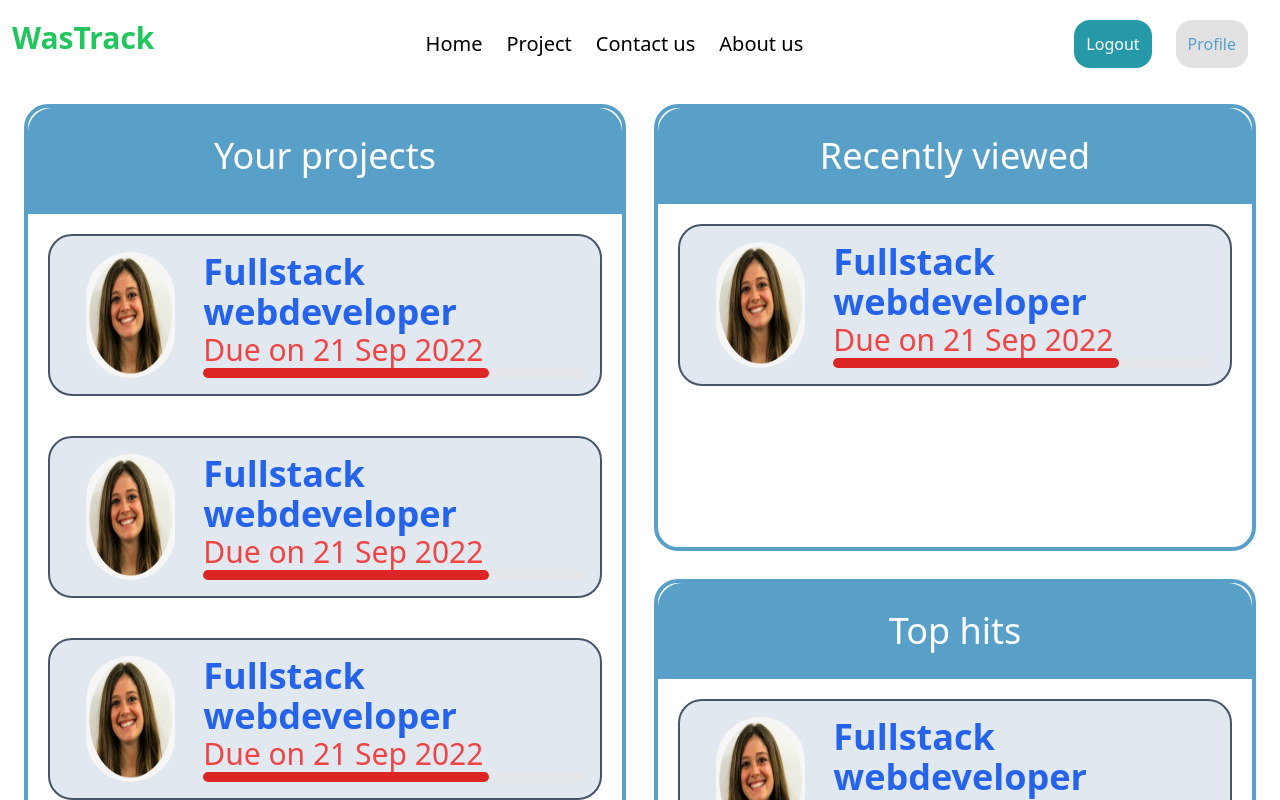
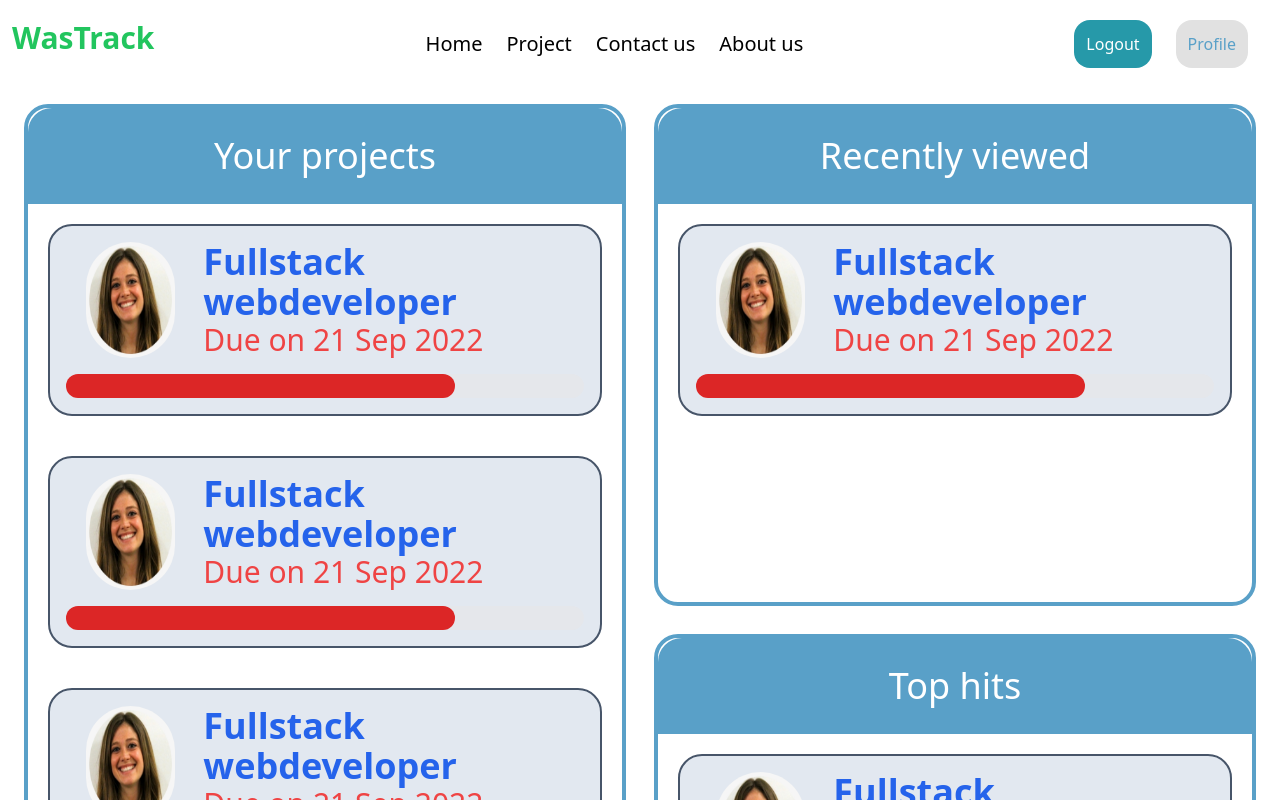
Before and after one commit to wasihun-code/WasTrack_Progress-Tracker, a React (Vite) app: page / in a window 1280 px wide. Shown: the top 800 px of the page. Built offline with nearby package versions, Linux system fonts and the light colour scheme.

Commit message:
Improved ProjectCardMin design to resemble figma design

```diff
--- a/src/components/LayoutComponents/ProjectCardMin.tsx
+++ b/src/components/LayoutComponents/ProjectCardMin.tsx
@@ -1,12 +1,8 @@
 /* eslint-disable react/react-in-jsx-scope */
-
 export default function ProjectCardMin() {
-  const style = {
-    width: '75%',
-  };
   return (
-    <div className="p-1 flex flex-col mx-auto">
-      <div className="m-4 p-4 border-2 rounded-3xl bg-slate-200 border-slate-600 ">
+    <div className="p-1 mx-auto">
+      <div className="m-4 p-4 border-2 rounded-3xl bg-slate-200 border-slate-600">
         <div className="flex flex-row gap-2 ml-5">
           <img
             src="/src/assets/img/testimonail.png"
@@ -14,20 +10,16 @@ export default function ProjectCardMin() {
             className="w-1/5 rounded-full overflow-hidden"
           />
           <div className="flex flex-col justify-around ml-5">
-            <h1 className="font-bold text-4xl text-left text-blue-600 ">
+            <h1 className="font-bold text-4xl text-left text-blue-600">
               Fullstack webdeveloper
             </h1>
             <p className="text-left text-3xl text-red-500">
               Due on 21 Sep 2022
             </p>
-
-            <div className="w-full bg-gray-200 rounded-full h-2.5 dark:bg-gray-700">
-              <div
-                className="bg-red-600 h-2.5 rounded-full"
-                style={style}
-              ></div>
-            </div>
           </div>
+        </div>
+        <div className="w-full mt-4 bg-gray-200 rounded-full h-6 dark:bg-gray-700">
+          <div className="bg-red-600 h-6 rounded-full w-3/4"></div>
         </div>
       </div>
     </div>
```
